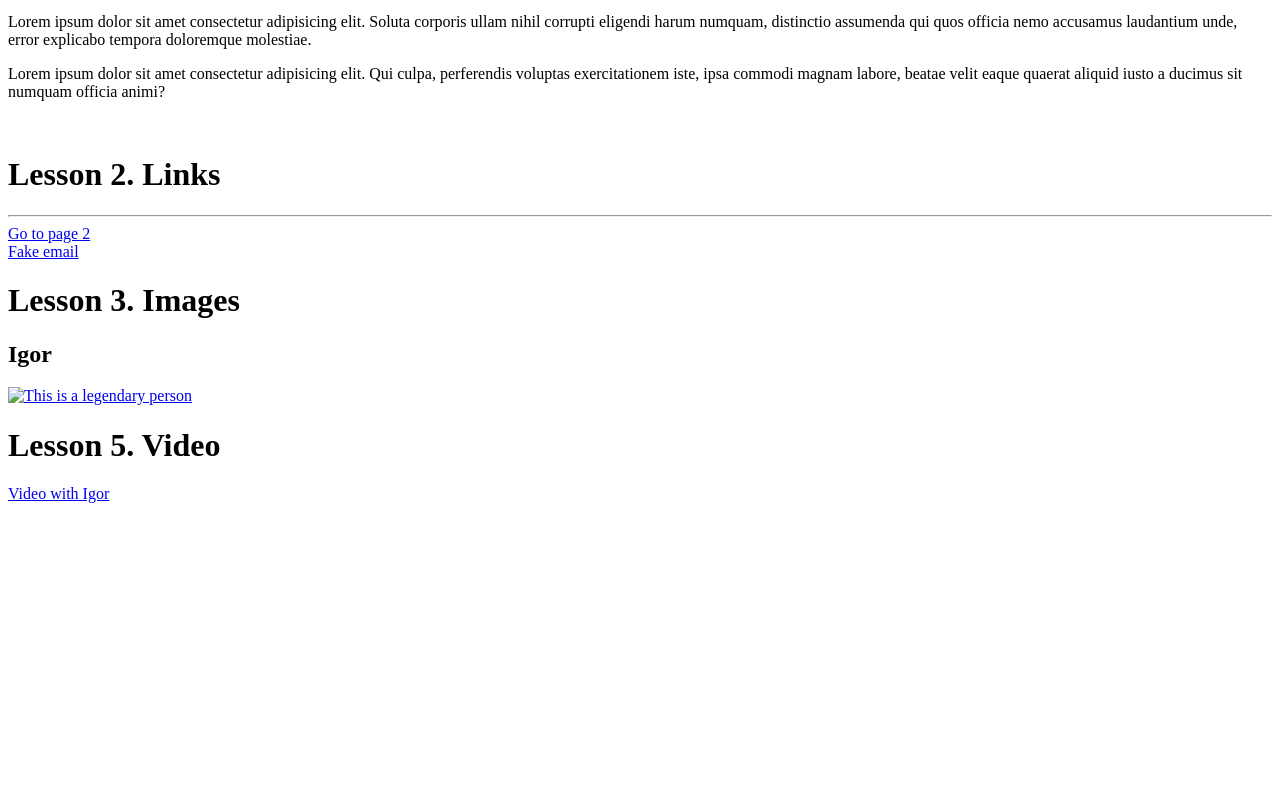
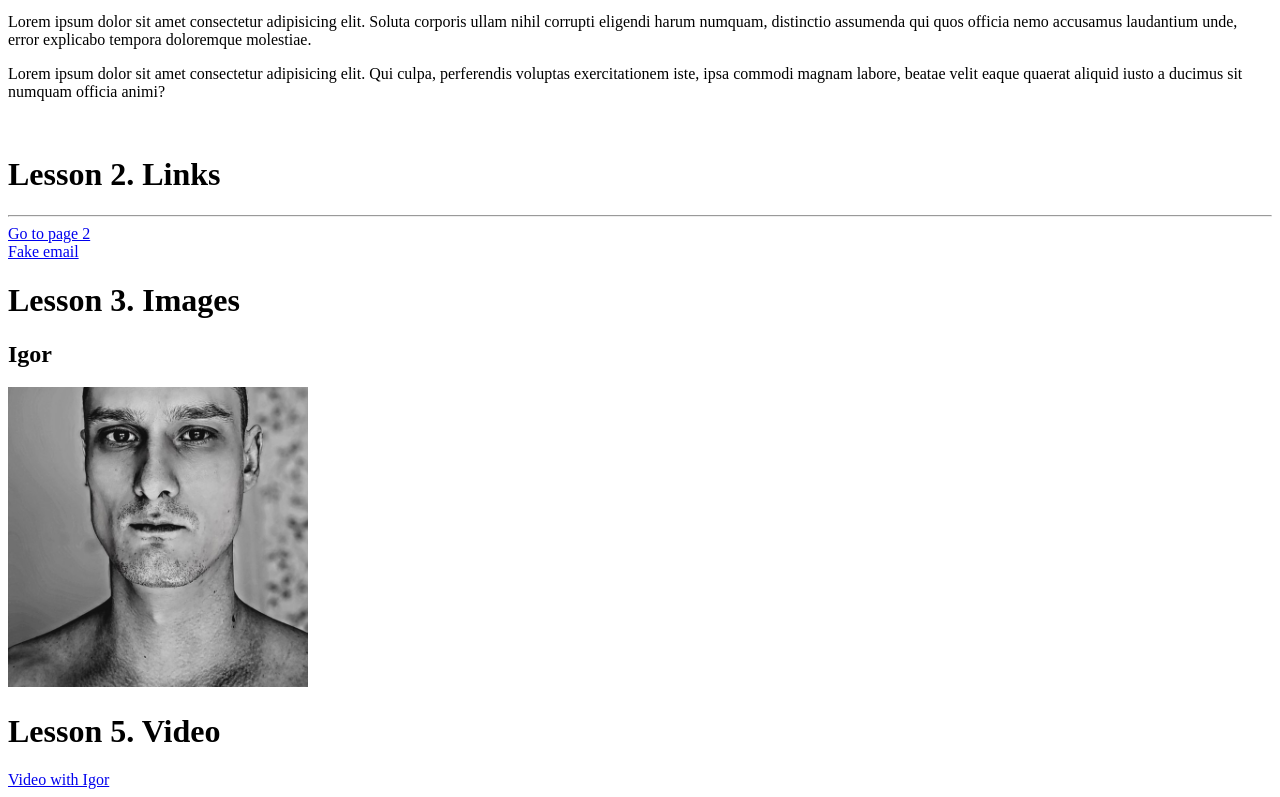
Before and after one commit to andreybuzko/andreybuzko.github.io, a plain HTML site: page index.html in a window 1280 px wide. Shown: the part 616-1413 px from the top of the page. Before the commit the page ends 1127 px from the top, so only its background shows below. Drawn offline with Linux system fonts and the light colour scheme.

Commit message:
Update index.html

```diff
--- a/index.html
+++ b/index.html
@@ -44,7 +44,7 @@
     <h1>Lesson 3. Images</h1>
     <h2>Igor</h2>
     <a href="audio.html" target="_blank" title="This gets you to Igoryan's masterpiece">
-    <img src="images/photo_2024-06-12_18-02-42.jpg" height="300" alt="This is a legendary person" title="Igor is great">
+    <img src="photo_2024-06-12_18-02-42.jpg" height="300" alt="This is a legendary person" title="Igor is great">
     </a>
     <br>
 
```
